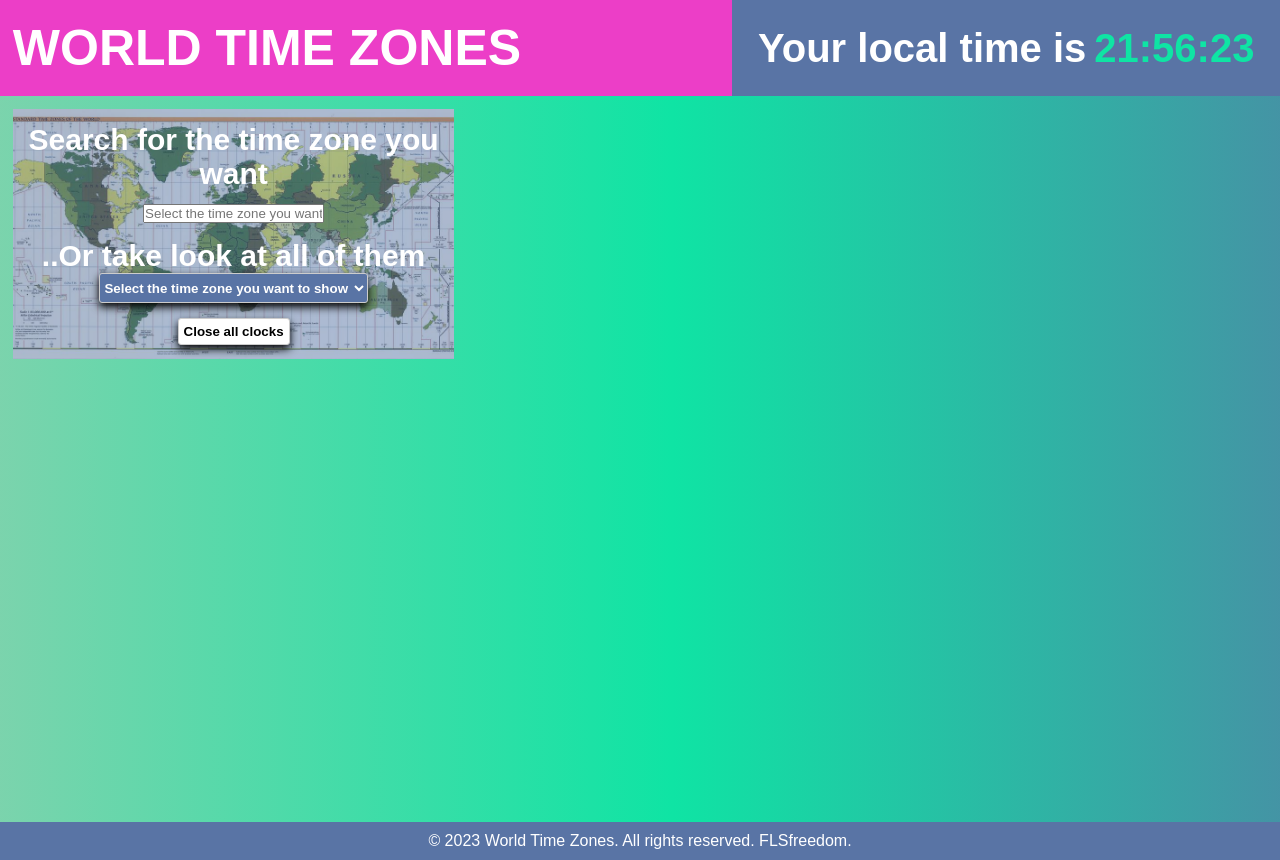
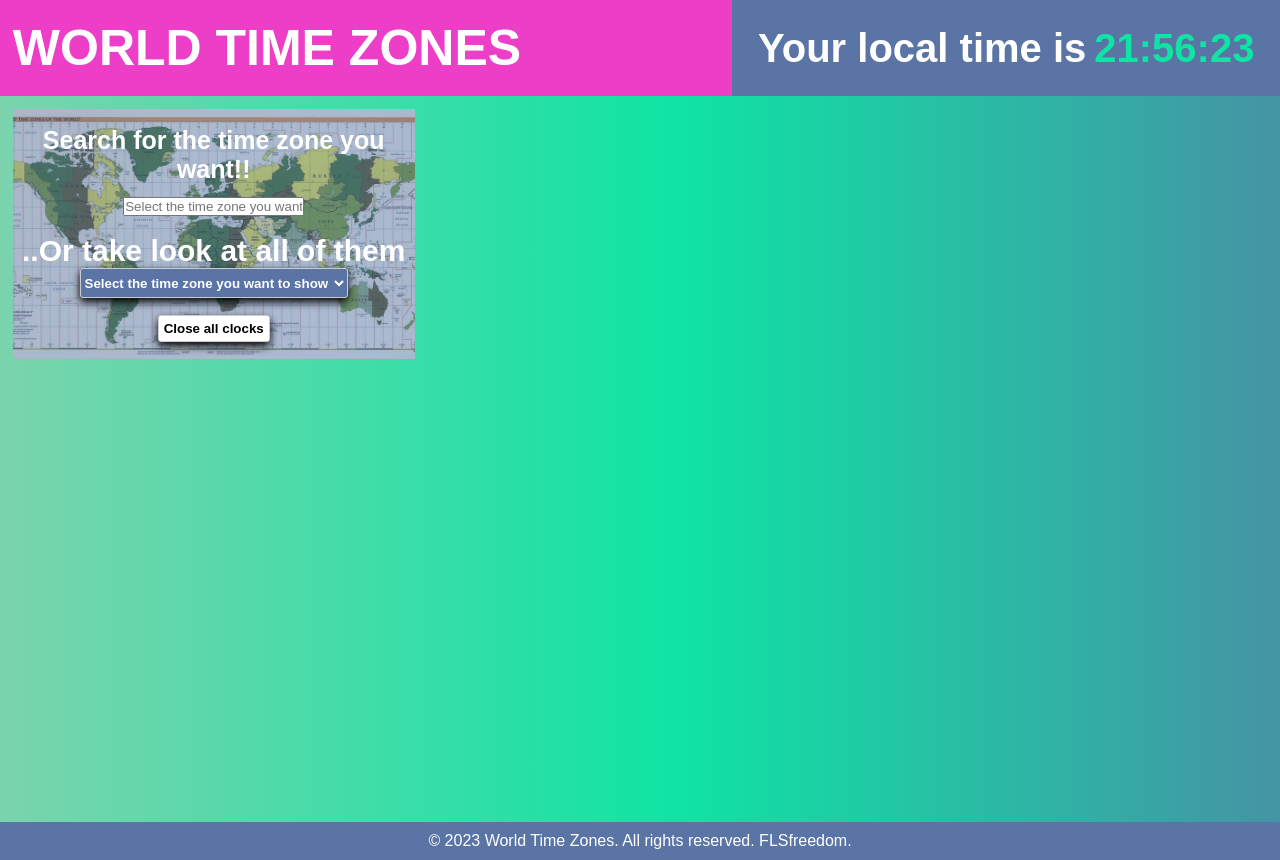
Before and after one commit to FLSfreedom/world-time-zones, a React (Vite) app: page / in a window 1280 px wide. Built offline with nearby package versions, Linux system fonts and the light colour scheme.

Commit message:
modifying some details on the css files

```diff
--- a/src/components/NavBar/NavBar.css
+++ b/src/components/NavBar/NavBar.css
@@ -5,7 +5,6 @@
     color: white;
     font-weight: bold;
     justify-content: space-between;
-    align-items: center;
 }
 
 .navTitleStyle {
--- a/src/components/Search/Search.css
+++ b/src/components/Search/Search.css
@@ -1,3 +1,7 @@
+.searchBarDiv {
+    font-size: 25px;
+}
+
 table {
     position:absolute;
     font-size: 14px;
--- a/src/components/Search/Search.jsx
+++ b/src/components/Search/Search.jsx
@@ -22,7 +22,7 @@ const Search = ({ timeZones, onSelectZone }) => {
 
   return (
     <div>
-      <div>Search for the time zone you want</div>
+      <div className='searchBarDiv'>Search for the time zone you want!!</div>
       <input value={search} onChange={searcher} type="text" placeholder="Select the time zone you want show" />
         <table>
           <tbody>
```
